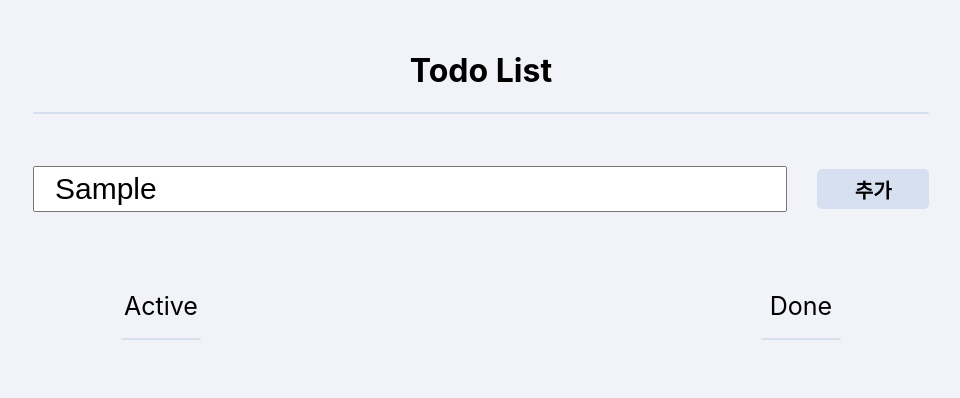
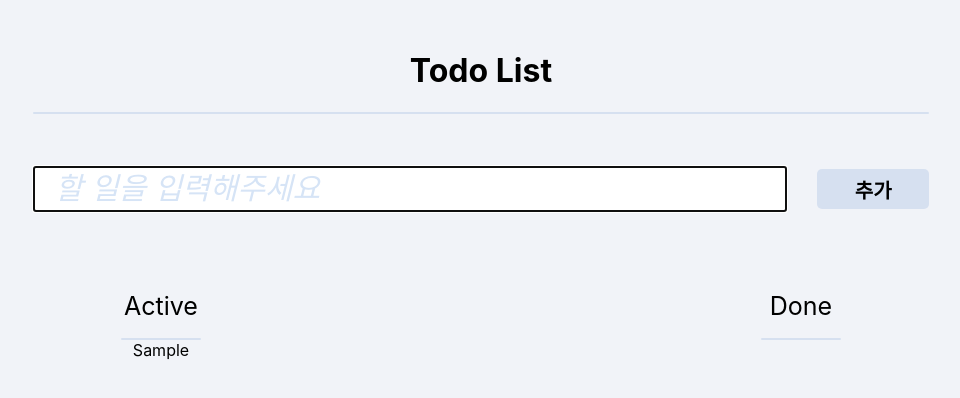
Before and after one commit to aowiql/react-todo, a React (Create React App) app in the folder client/: page / in a window 1280 px wide. Both pictures are taken after typing "Sample" into the empty fields and a click on the button "추가". Shown: the top 398 px of the page, without its empty margins (159-1119 px from the left). Built offline with nearby package versions, Linux system fonts and the light colour scheme.

Commit message:
zustand, 투두 add

```diff
--- a/client/package.json
+++ b/client/package.json
@@ -14,7 +14,8 @@
     "react-dom": "^18.2.0",
     "react-scripts": "5.0.1",
     "typescript": "^4.9.5",
-    "web-vitals": "^2.1.4"
+    "web-vitals": "^2.1.4",
+    "zustand": "^4.5.0"
   },
   "scripts": {
     "start": "react-scripts start",
--- a/client/src/component/Active.tsx
+++ b/client/src/component/Active.tsx
@@ -1,10 +1,16 @@
 import './component.css'
+import { useStore } from '../store/store'
 
 const Active = () => {
+  const { todos } = useStore();
+
   return (
     <div className='activetitle'>
       <h1>Active</h1>
-      <div></div>
+      <div className='activeline'></div>
+      {todos.map((todo) => (
+        <div key={todo.id}>{todo.task}</div>
+      ))}
     </div>
   )
 }
--- a/client/src/component/Done.tsx
+++ b/client/src/component/Done.tsx
@@ -4,7 +4,7 @@ const Done = () => {
   return (
     <div className='activetitle'>
       <h1>Done</h1>
-      <div></div>
+      <div className='activeline'></div>
     </div>
   )
 }
--- a/client/src/component/Input.tsx
+++ b/client/src/component/Input.tsx
@@ -1,10 +1,35 @@
+import React, { useState, useRef } from 'react';
+import { useStore } from '../store/store';
+
 const Input = () => {
+  const [inputValue, setInputValue] = useState('');
+  const inputRef = useRef<HTMLInputElement>(null);
+  const { addTodo } = useStore();
+
+  const handleInput = (e:React.ChangeEvent<HTMLInputElement>) => {
+    setInputValue(e.target.value);
+  }
+
+  const handleAddTodo = () => {
+    if (inputValue.trim()) {
+      addTodo(inputValue.trim());
+      setInputValue('');
+      inputRef.current?.focus();
+    }
+  }
+
   return(
     <div className='todoInput'>
-      <input placeholder='할 일을 입력해주세요' />
-      <button>추가</button>
+      <input type='text'
+        onChange={handleInput}
+        placeholder='할 일을 입력해주세요'
+        value={inputValue}
+        ref={inputRef}
+      />
+      <button onClick={handleAddTodo}>추가</button>
     </div>
   )
+
 }
 
 export default Input;
--- a/client/src/component/component.css
+++ b/client/src/component/component.css
@@ -61,7 +61,7 @@
   font-weight: 400;
 }
 
-.activetitle > div{
+.activeline {
   width: 100%;
   height: 0.3vh;
   border-radius: 5px;
--- /dev/null
+++ b/client/src/store/store.ts
@@ -0,0 +1,26 @@
+import create from 'zustand'
+
+interface Todo {
+  id: number;
+  task: string;
+  done: boolean;
+}
+
+interface TodoStore {
+  todos: Todo[];
+  addTodo: (text: string) => void;
+  doneTodo: (id: number) => void;
+}
+
+let idCount = 0;
+
+export const useStore = create<TodoStore>((set) => ({
+  todos: [],
+  addTodo: (task) => set((state) => ({ todos: [...state.todos, { id: idCount++, task, done: false }] })),
+  doneTodo: (id) =>
+    set((state) => ({
+      todos: state.todos.map((todo) =>
+        todo.id === id ? { ...todo, done: !todo.done } : todo
+      ),
+    })),
+}));
```
Also changed, not shown: 1 other file (tests, documents, lock files or other folders).
